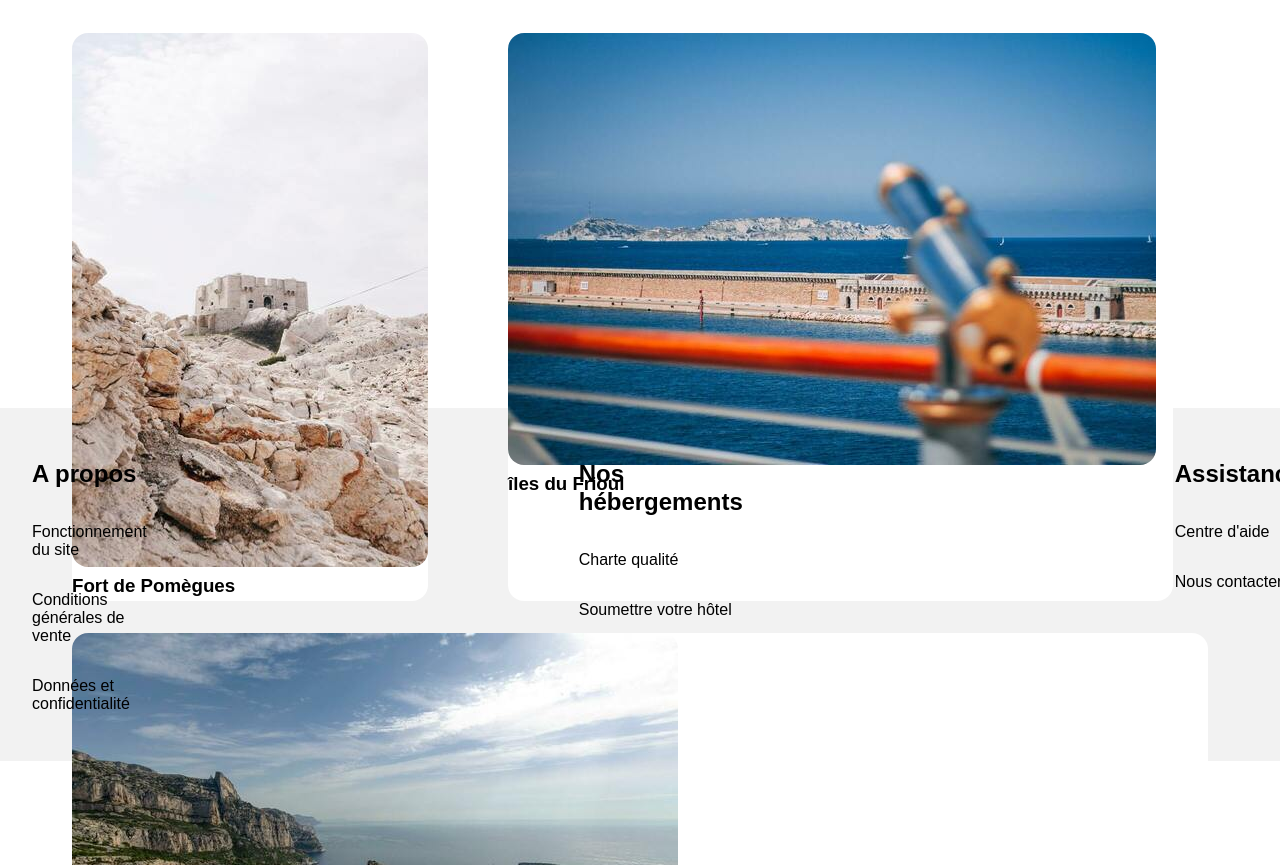
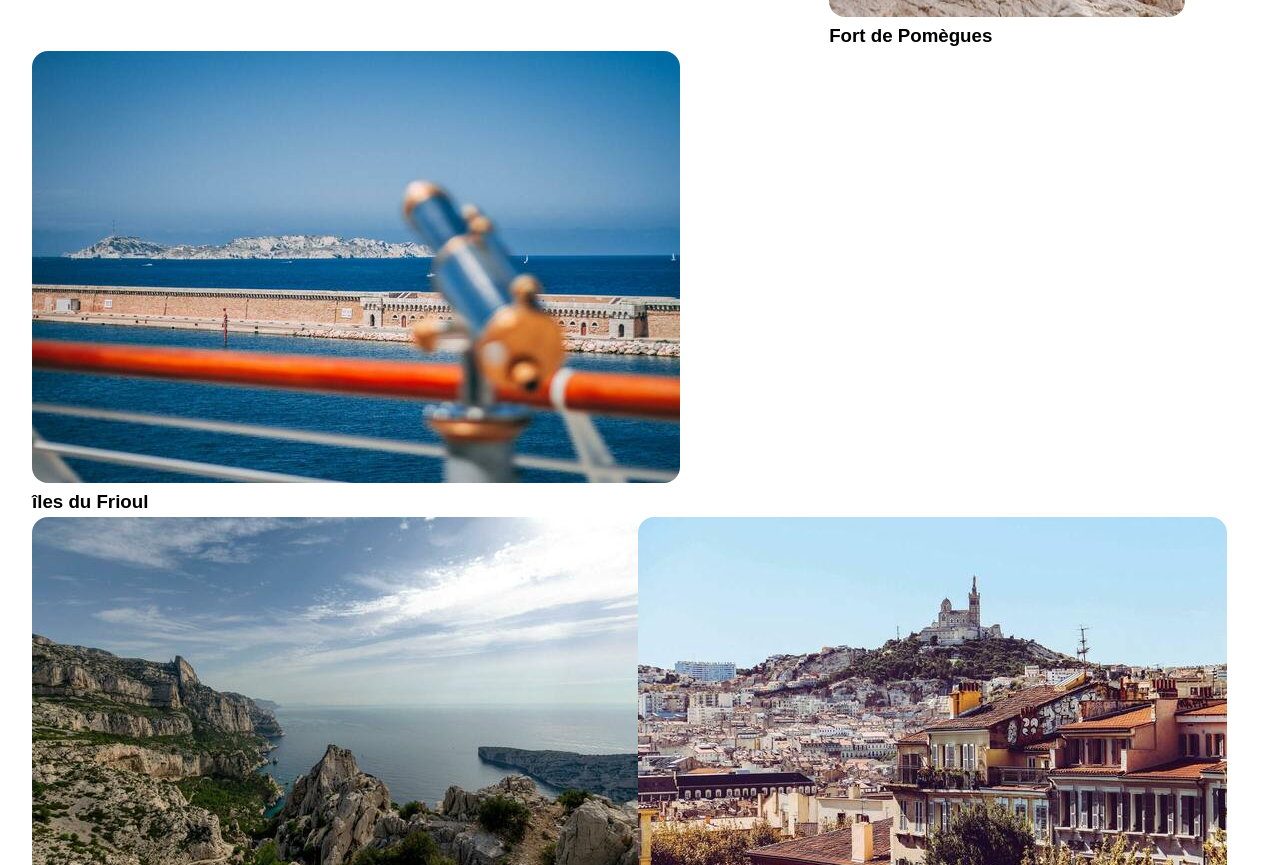
Before and after one commit to afillion/AlexisFillion_2_08102020, a plain HTML site: page index.html in a window 1280 px wide. Shown: the part 1935-2800 px from the top of the page. Drawn offline with Linux system fonts and the light colour scheme; a web font is replaced by a local one.

Commit message:
session alexandre

```diff
--- a/index.css
+++ b/index.css
@@ -302,10 +302,6 @@ figcaption p, figcaption h3 {
 
 /* IMAGES SECTION ACTIVITES */
 
-section {
-  max-height: 60rem;
-}
-
 #activities-fig-container {
   display: flex;
   flex-flow: row wrap;
@@ -313,26 +309,32 @@ section {
   align-items: stretch;
 }
 
+#activities-fig-container  figure {
+  margin: 0;
+}
+
 #one {
   flex-shrink: 1;
+  flex-grow: 1;
 }
 
 #two {
   flex-shrink: 0.66;
+  flex-grow: 0.66;
 }
 
 #three {
-flex-grow: 0.33;
+  flex-shrink: 0.33;
 }
 
 #four {
-  flex-grow: 1;
+  flex-shrink: 1;
 }
 
 #five {
-  flex-grow: 0.5;
+  flex-shrink: 0.5;
 }
 
 #six {
-  flex-grow: 0.5;
+  flex-shrink: 0.5;
 }
```
